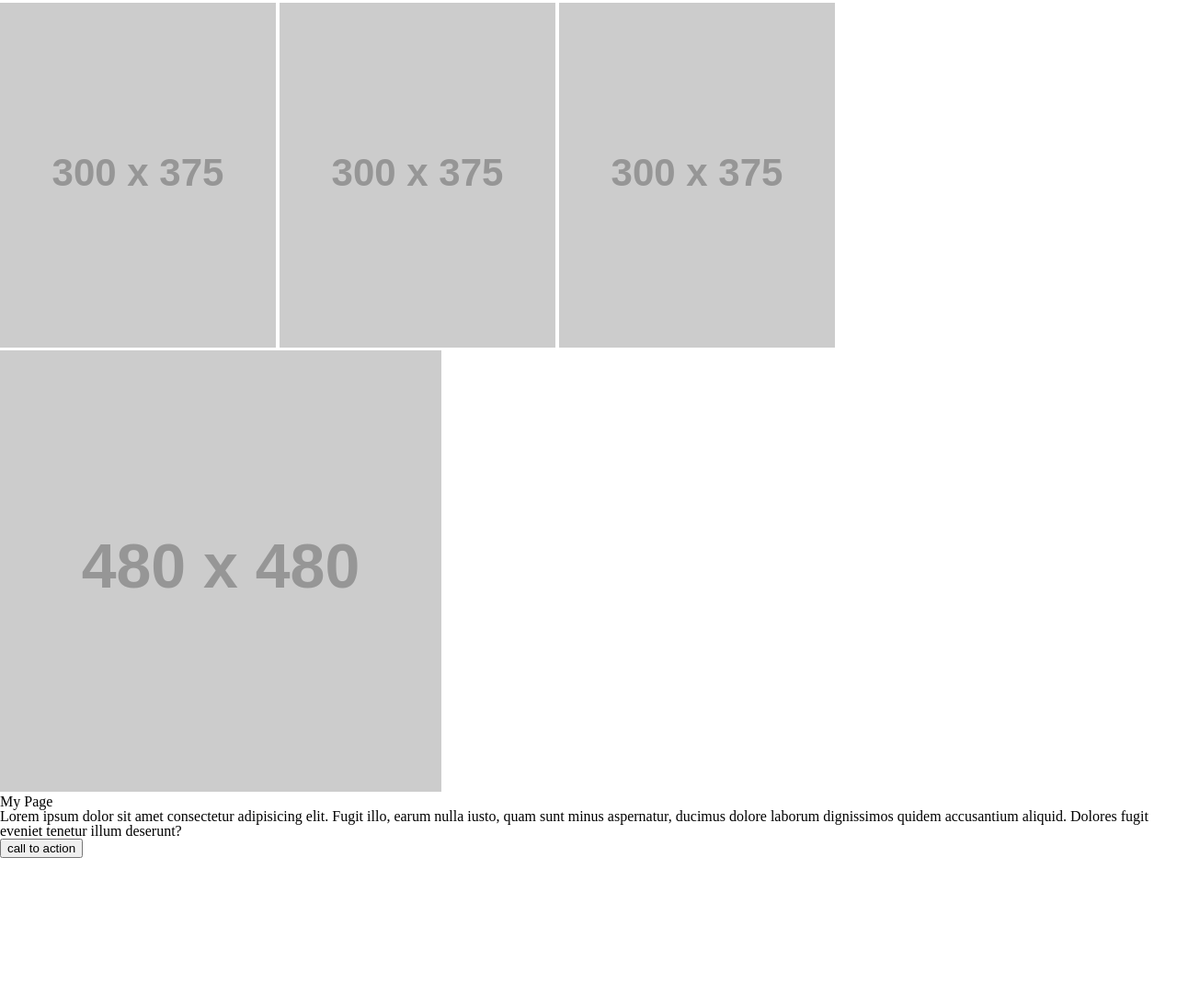
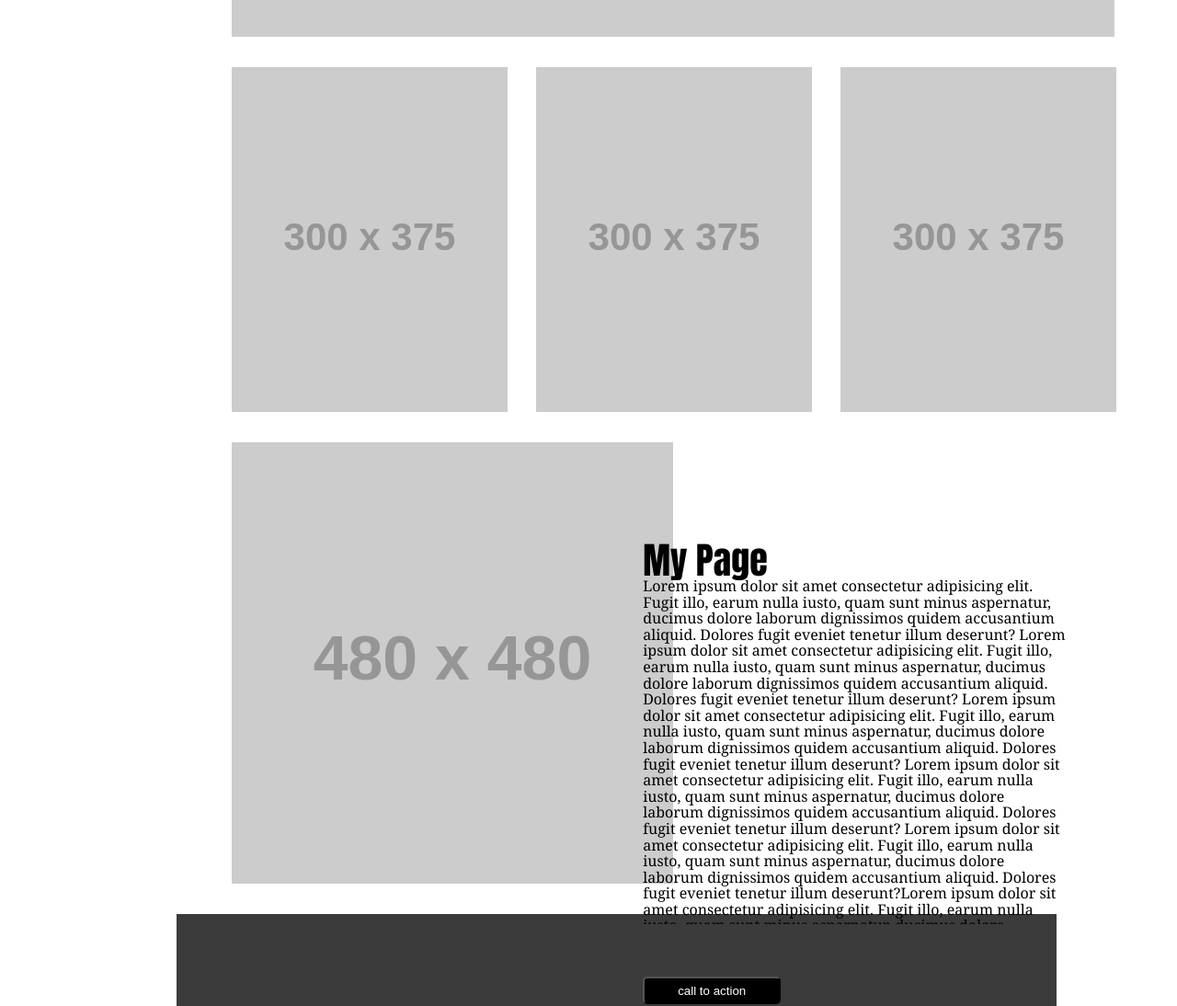
Before and after one commit to samalhaj1/Wirefame-exercise, a plain HTML site: page index.html in a window 1280 px wide. Shown: the part 523-1617 px from the top of the page at 92% size. Before the commit the page ends 1456 px from the top, so only its background shows below. Drawn offline with Linux system fonts and the light colour scheme; placeholder pictures from the web are drawn by us.

Commit message:
add files

```diff
--- a/Css/style.css
+++ b/Css/style.css
@@ -1,15 +1,107 @@
+
+ body{
+     margin-left: 15%;
+
+ }
 
  header{
     position: relative;
     background-color: rgb(59, 59, 59);
     display: inline-block;
-    width: 100%;
+    width: 88%;
+    padding-left: 3%;
+    margin-left: -3%;
+
 
 }
 
 nav {
     float: right;
+    padding-right: 2%;
+
 }
+.center{
+    margin-right: auto;
+    margin-left: auto;
+    padding-bottom: 1%;
+
+
+
+
+}
+.center1{
+  display: block;
+    margin-left: auto;
+    margin-right: auto;
+    width: 45%;
+    padding-bottom:30%;
+
+
+    /* max-width: 100%;
+    height: 0%;
+    display: inline-block; */
+
+    /* margin-left: auto;
+    margin-right: auto;
+    width: 95%;
+    padding-top: 30px; */
+}
+/* .center2{
+
+} */
+/* .center2{
+
+    display: block;
+    margin-left: auto;
+    margin-right: auto;
+    width: 95
+    %;
+    padding-top: 30px;
+    padding-bottom: 30px; */
+
+
+
+#img{
+    padding-left: 30px;
+
+
+}
+.center2{
+    padding-top: 30px;
+    padding-left: 30px;
+}
+
+#img2{
+    padding-left: 27px;
+    padding-right: 27px;
+
+}
+p{
+    width: 460px;
+    height: 376px;
+    line-height: 1.1;
+    overflow-y: scroll;
+    font-family: Cambria, Cochin, Georgia, Times, 'Times New Roman', serif;
+}
+figure{
+    position: absolute;
+    top: 139%;
+    left: 39%;
+
+    margin-left: 200px;
+}
+
+
+
+
+
+
+
+#img4{
+    padding-top: 30px;
+    padding-left: 30px;
+}
+
 
 
 nav ul li {
@@ -23,6 +115,28 @@ nav ul li a {
     text-decoration: none;
     color: black;
 }
+main{
+    padding: 30px;
+}
+
+h3{
+    font-family:Impact, Haettenschweiler, 'Arial Narrow Bold', sans-serif;
+    font-size: 40px;
+}
+footer{
+    width: 88%;
+    height: 100px;
+    background-color: rgb(59, 59, 59);
+}
+button{
+    background-color: #000;
+    color: white;
+    border-radius: 5px;
+    width: 150px;
+    height: 30px;
+    margin-top: 57px;
+}
+
 /*
 nav ul li {
 
--- a/index.html
+++ b/index.html
@@ -11,7 +11,7 @@
 <body>
     <header>
 
-        <img src="https://placehold.it/200x70/000" alt="black">
+        <img src="https://placehold.it/200x70/000" alt="black" class="center">
         <nav>
             <ul>
                 <li><a href="#">Home Page</a></li>
@@ -24,27 +24,31 @@
 
     </header>
     <main>
-        <img src="https://placehold.it/960x450/000" alt="">
-        <section>
+        <div>
+        <img src="https://placehold.it/960x450/000" alt="" id="img">
+    </div>
+        <section class="center2">
 
 
             <img src="https://placehold.it/300x375/000" alt="">
-            <img src="https://placehold.it/300x375/000" alt="">
+
+            <img src="https://placehold.it/300x375/000" alt="" id="img2">
             <img src="https://placehold.it/300x375/000" alt="">
         </section>
 
-        <section>
-            <img src="https://placehold.it/480x480/000" alt="">
-            <article>
+
+            <img src="https://placehold.it/480x480/000" alt="" id="img4">
+            <figure>
                 <h3>My Page </h3>
                 <p>
-                    Lorem ipsum dolor sit amet consectetur adipisicing elit. Fugit illo, earum nulla iusto, quam sunt minus aspernatur, ducimus dolore laborum dignissimos quidem accusantium aliquid. Dolores fugit eveniet tenetur illum deserunt?
+                    Lorem ipsum dolor sit amet consectetur adipisicing  elit. Fugit illo, earum nulla iusto, quam sunt minus aspernatur, ducimus dolore laborum dignissimos quidem accusantium aliquid. Dolores fugit eveniet tenetur illum deserunt? Lorem ipsum dolor sit amet consectetur adipisicing  elit. Fugit illo, earum nulla iusto, quam sunt minus aspernatur, ducimus dolore laborum dignissimos quidem accusantium aliquid. Dolores fugit eveniet tenetur illum deserunt? Lorem ipsum dolor sit amet consectetur adipisicing  elit. Fugit illo, earum nulla iusto, quam sunt minus aspernatur, ducimus dolore laborum dignissimos quidem accusantium aliquid. Dolores fugit eveniet tenetur illum deserunt? Lorem ipsum dolor sit amet consectetur adipisicing  elit. Fugit illo, earum nulla iusto, quam sunt minus aspernatur, ducimus dolore laborum dignissimos quidem accusantium aliquid. Dolores fugit eveniet tenetur illum deserunt? Lorem ipsum dolor sit amet consectetur adipisicing  elit. Fugit illo, earum nulla iusto, quam sunt minus aspernatur, ducimus dolore laborum dignissimos quidem accusantium aliquid. Dolores fugit eveniet tenetur illum deserunt?Lorem ipsum dolor sit amet consectetur adipisicing  elit. Fugit illo, earum nulla iusto, quam sunt minus aspernatur, ducimus dolore laborum dignissimos quidem accusantium aliquid. Dolores fugit eveniet tenetur illum deserunt?
                 </p>
-            </article>
+
             <button>
                 call to action
             </button>
-        </section>
+            </figure>
+
     </main>
     <footer>
 
```
